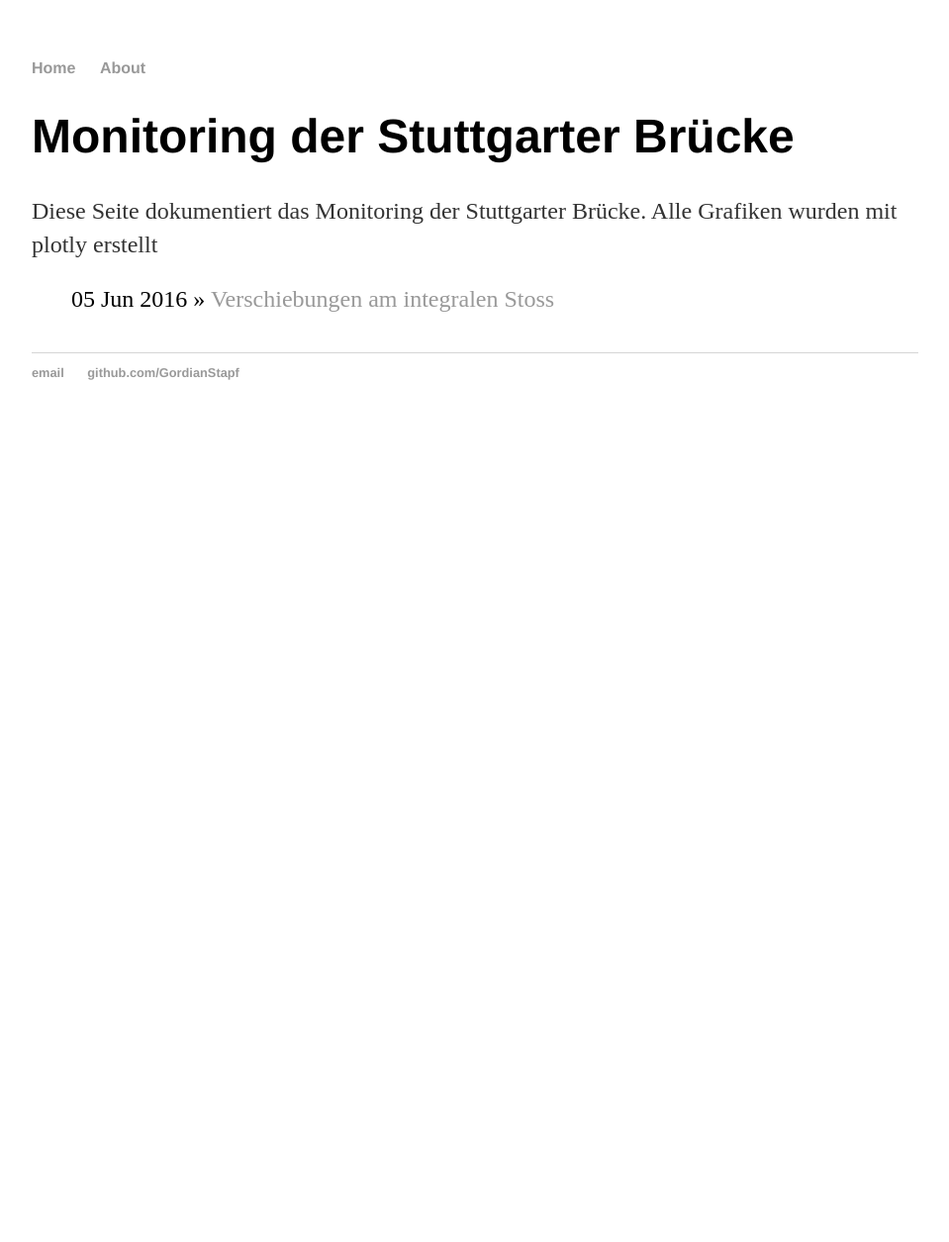
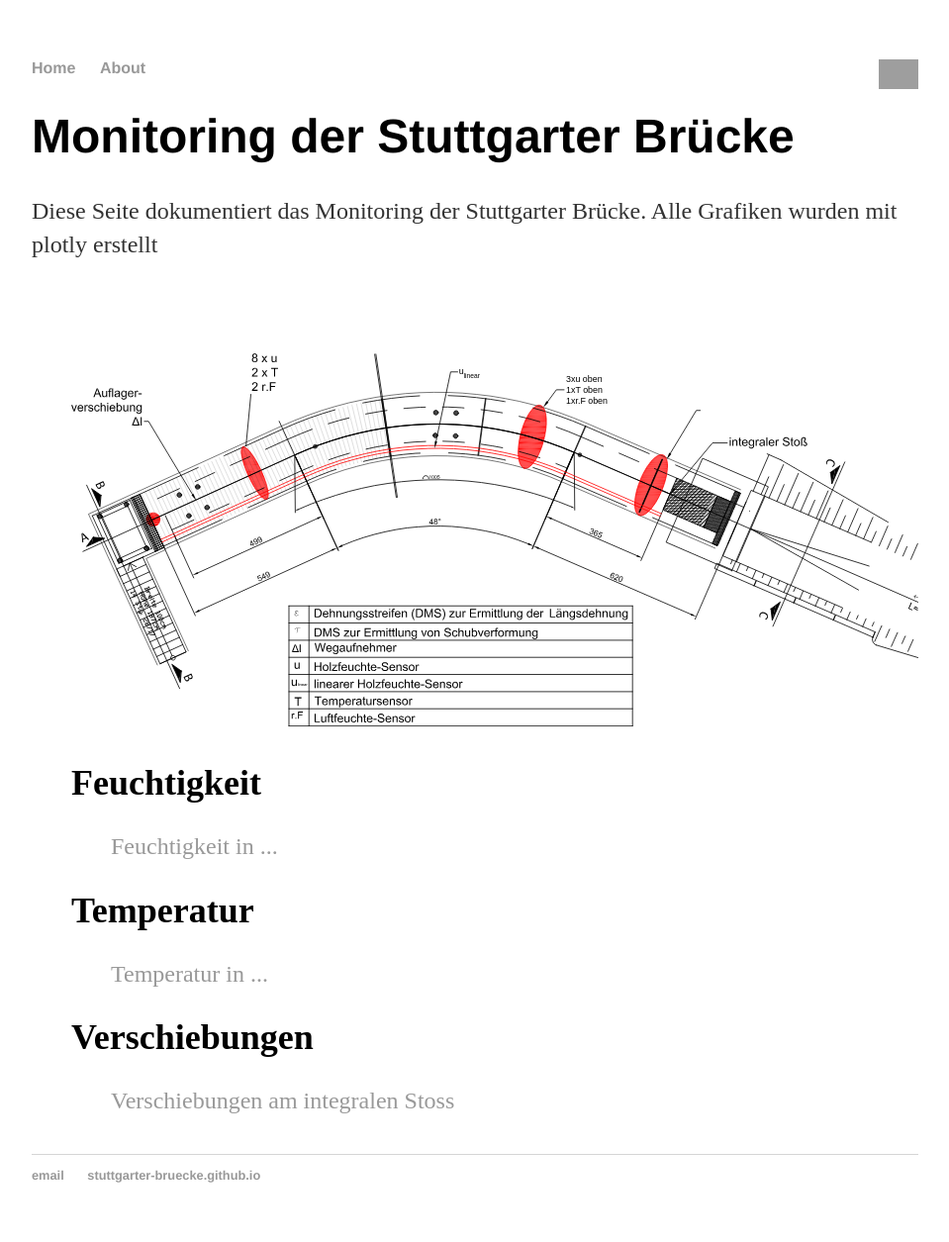
Before and after one commit to Stuttgarter-Bruecke/stuttgarter-bruecke.github.io, a Jekyll site: the page built from index.html, in a window 1280 px wide. Shown: the whole page at 99% size, without its empty margins (160-1119 px from the left). Built offline with Jekyll 4.4.1, drawn with Linux system fonts in a browser that asks for light colours; before the commit the page ends 900 px from its top, so only the background shows below that; grey boxes are pictures that could not be loaded.

Commit message:
Grundriss Bild

```diff
--- a/_config.yml
+++ b/_config.yml
@@ -1,3 +1,5 @@
 name: Monitoring der Stuttgarter Brücke
 markdown: kramdown
 permalink: /blog/:title
+gems:
+ - jekyll-coffeescript
--- a/_layouts/default.html
+++ b/_layouts/default.html
@@ -10,6 +10,8 @@
       <ul>
         <li><a href="/">Home</a></li>
         <li><a href="/about">About</a></li>
+        <a href="http://www.mpa.uni-stuttgart.de" target="_blank"><img src="/images/mpa_logo.png" height="30px" align="right"></a>
+
       </ul>
     </nav>
     <div class="container">
@@ -20,7 +22,7 @@
     <footer>
       <ul>
         <li><a href="Bruecke.Monitoring@mpa.uni-stuttgart.de">email</a></li>
-        <li><a href="https://github.com/Stuttgarter-Bruecke">github.com/GordianStapf</a></li>
+        <li><a href="https://stuttgarter-bruecke.github.io">stuttgarter-bruecke.github.io</a></li>
       </ul>
     </footer>
   </body>
--- a/index.html
+++ b/index.html
@@ -10,8 +10,27 @@ title: Monitoring der Stuttgarter Brücke
 <div class="blurb">
 	<ul class="posts">
 
+    <!--
 	  {% for post in site.posts %}
-	    <li><span>{{ post.date | date_to_string }}</span> » <a href="{{ post.url }}" title="{{ post.title }}">{{ post.title }}</a></li>
+	    <li><span>{{ post.category }}</span> » <a href="{{ post.url }}" title="{{ post.title }}">{{ post.title }}</a></li>
 	  {% endfor %}
-	</ul>
+    -->
+    <img src="images/grundriss.svg" width="100%">
+
+    {% for tag in site.categories %}
+    <h2 id="{{ tag[0] }}">{{ tag[0] | capitalize }}</h2>
+    <ul class="post-list">
+      {% assign pages_list = tag[1] %}
+      {% for post in pages_list %}
+      {% if post.title != null %}
+      {% if group == null or group == post.group %}
+      <li><a href="{{ site.url }}{{ post.url }}">{{ post.title }}</a></li>
+      {% endif %}
+      {% endif %}
+      {% endfor %}
+      {% assign pages_list = nil %}
+      {% assign group = nil %}
+    </ul>
+    {% endfor %}
+  </ul>
 </div><!-- /.blurb -->
```
Also changed, not shown: _layouts/posts.html (+0 -12 lines), _posts/2016-06-05-stuttgarterBruecke-site-launched.md (deleted, +0 -17 lines), _posts/Feuschtigkeit/2016-06-05-feuchtigkeit_1.md (added, +20 -0 lines), _posts/Temperatur/2016-06-05-Temperatur_1.md (added, +21 -0 lines), _posts/Verschiebungen/2016-06-05-stuttgarterBruecke-site-launched.md (added, +20 -0 lines), images/grundriss.svg (added).
